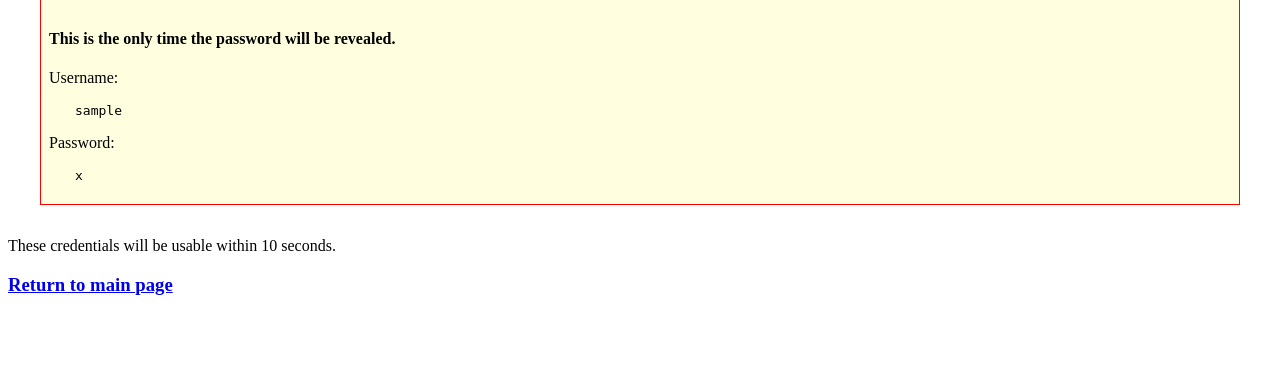
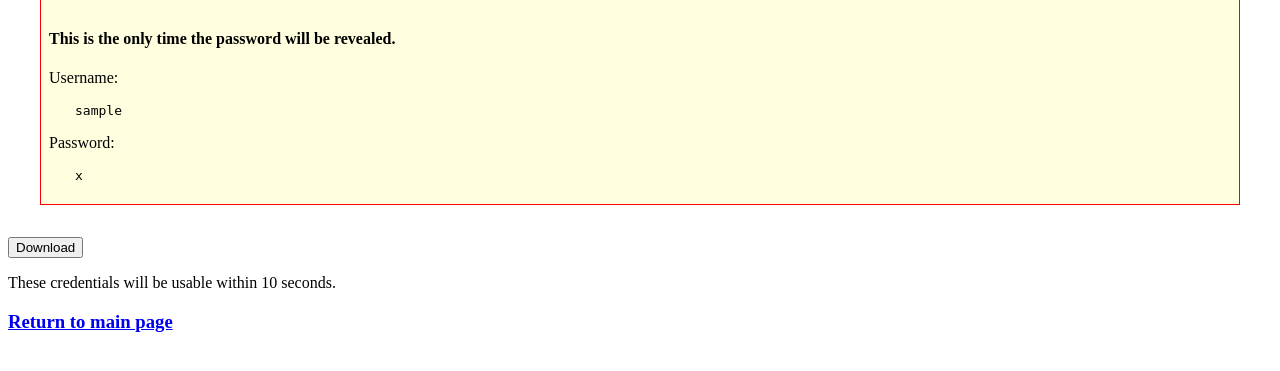
Before and after one commit to scimma/scimma-admin, a Django app: template scimma_admin/hopskotch_auth/templates/hopskotch_auth/create.html in a window 1280 px wide. Shown: the part 273-644 px from the top of the page. Run offline with Django 3.2, Linux system fonts and the light colour scheme; the template is opened without the code that fills it: most values are stand-ins (such as "Sample title", 1, 10 or a date in 2020); parts of the project's set-up code (start-up, migrations or seed data) failed here and were passed over.

Commit message:
Add download button

```diff
--- a/scimma_admin/hopskotch_auth/templates/hopskotch_auth/create.html
+++ b/scimma_admin/hopskotch_auth/templates/hopskotch_auth/create.html
@@ -30,6 +30,12 @@
         <p>Username:</p><pre>{{ username }}</pre>
         <p>Password:</p><pre>{{ password }}</pre>
       </div>
+      <form action="{% url 'download' %}" method="post">
+        {% csrf_token %}
+        <input type="hidden" value="{{ username }}" name="username">
+        <input type="hidden" value="{{ password }}" name="password">
+        <button type="submit" name="download" id="download">Download</button>
+      </form>
       <p>These credentials will be usable within 10 seconds.</p>
       <h3>
         <a href="{% url 'index' %}">Return to main page</a>
```
